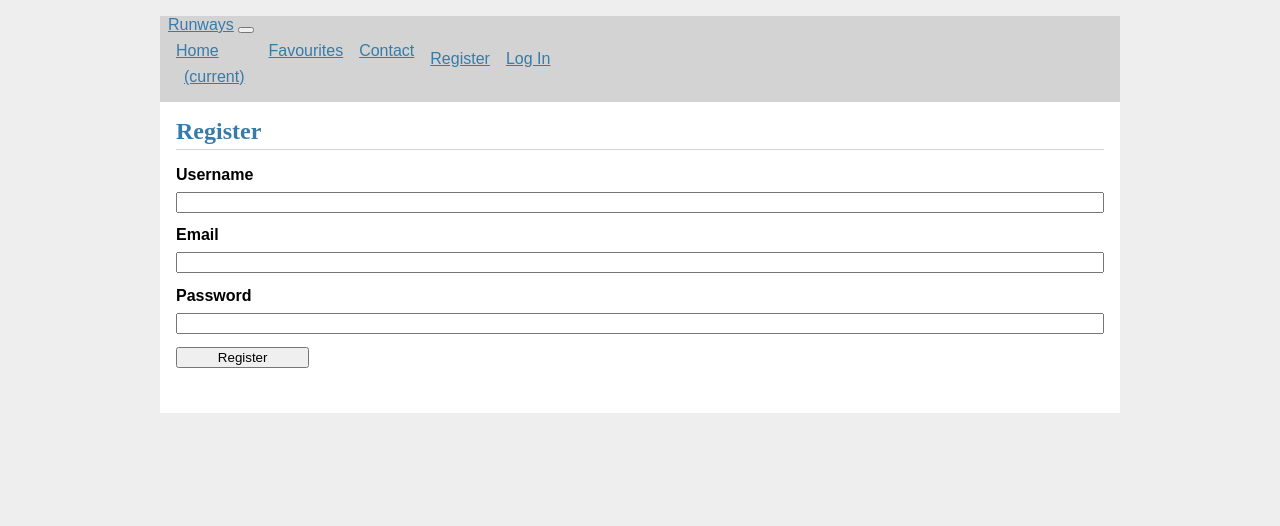
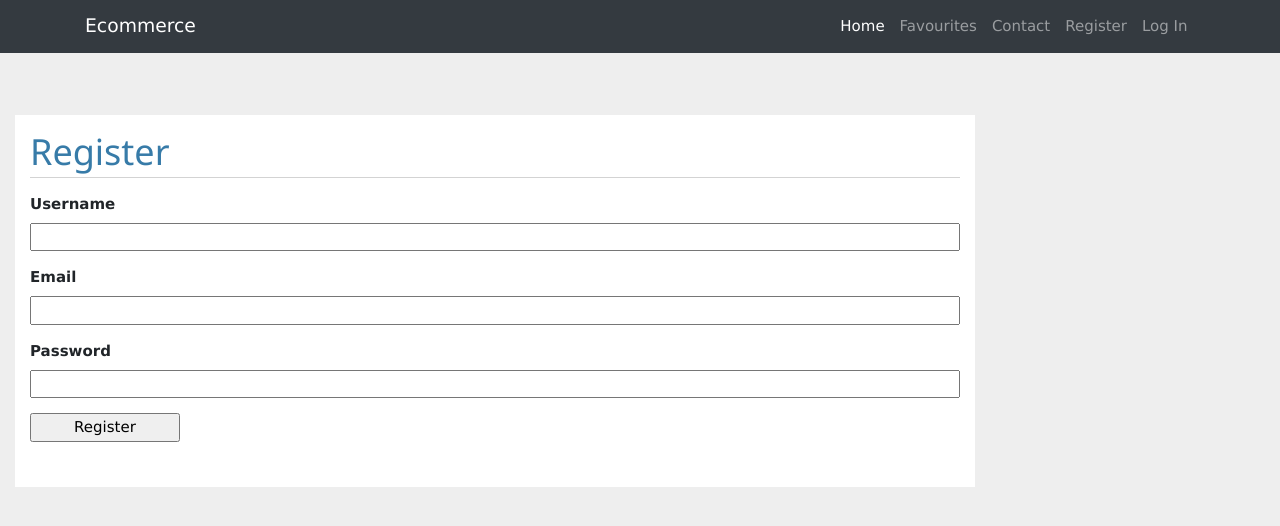
Before and after one commit to anjali-wq/Ecommerce, a Flask app: page /auth/register in a window 1280 px wide. Shown: the top 526 px of the page. Run offline with Flask 2, Linux system fonts and the light colour scheme; some libraries are stand-ins or nearby versions.

Commit message:
Changes made in base.html file

```diff
--- a/flaskr/templates/auth/register.html
+++ b/flaskr/templates/auth/register.html
@@ -1,4 +1,7 @@
 {% extends 'base.html' %}
+
+
+
 
 {% block header %}
   <h1>{% block title %}Register{% endblock %}</h1>
--- a/flaskr/templates/base.html
+++ b/flaskr/templates/base.html
@@ -1,10 +1,22 @@
 <!doctype html>
 <title>{% block title %}{% endblock %} - Flaskr</title>
 <link rel="stylesheet" href="{{ url_for('static', filename='style.css') }}">
-
+<head>
+	<title>Runway</title>
+	<meta charset="utf-8">
+	<meta name="viewport" content="width=device-width, initial-scale=1">
+	<link rel="stylesheet" href="https://maxcdn.bootstrapcdn.com/bootstrap/4.3.1/css/bootstrap.min.css">
+	<script src="https://ajax.googleapis.com/ajax/libs/jquery/3.4.1/jquery.min.js"></script>
+	<link rel="stylesheet" href="https://use.fontawesome.com/releases/v5.0.13/css/all.css" integrity="sha384-DNOHZ68U8hZfKXOrtjWvjxusGo9WQnrNx2sqG0tfsghAvtVlRW3tvkXWZh58N9jp" crossorigin="anonymous">
+	<script src="https://cdnjs.cloudflare.com/ajax/libs/popper.js/1.14.7/umd/popper.min.js"></script>
+	<script src="https://maxcdn.bootstrapcdn.com/bootstrap/4.3.1/js/bootstrap.min.js"></script>
+	<link rel="stylesheet" href="https://www.w3schools.com/w3css/4/w3.css">
+	<script src="../static/scripts.js"></script>
+	<link rel="stylesheet" type="text/css" href="../css/index.css" media="screen"/>
+</head>
   <nav class="navbar navbar-expand-lg navbar-dark bg-dark fixed-top">
 	<div class="container">
-		<a class="navbar-brand" href="/">Runways</a>
+		<a class="navbar-brand" href="/">Ecommerce</a>
 		<button class="navbar-toggler" type="button" data-toggle="collapse" data-target="#navbarResponsive" aria-controls="navbarResponsive" aria-expanded="false" aria-label="Toggle navigation">
 			<span class="navbar-toggler-icon"></span>
 		</button>
@@ -22,21 +34,19 @@
 				<li class="nav-item">
 					<a class="nav-link" href="/contact">Contact</a>
 				</li>
-			</ul>
-		</div>
+
+    {% if g.user %}
+      <li><span>{{ g.user['username'] }}</span>
+      <li><a class="nav-link" href="{{ url_for('auth.logout') }}">Log Out</a>
+    {% else %}
+      <li><a class="nav-link" href="{{ url_for('auth.register') }}">Register</a>
+      <li><a class="nav-link" href="{{ url_for('auth.login') }}">Log In</a>
+    {% endif %}
+  </ul></div>
 	</div>
 
-  <ul>
-    {% if g.user %}
-      <li><span>{{ g.user['username'] }}</span>
-      <li><a href="{{ url_for('auth.logout') }}">Log Out</a>
-    {% else %}
-      <li><a href="{{ url_for('auth.register') }}">Register</a>
-      <li><a href="{{ url_for('auth.login') }}">Log In</a>
-    {% endif %}
-  </ul>
 </nav>
-<section class="content">
+<section class="content" style="margin-top: 100px;">
   <header>
     {% block header %}{% endblock %}
   </header>
--- a/flaskr/templates/index.html
+++ b/flaskr/templates/index.html
@@ -16,7 +16,7 @@
 <!--navbar starts here-->
 <nav class="navbar navbar-expand-lg navbar-dark bg-dark fixed-top">
 	<div class="container">
-		<a class="navbar-brand" href="/">Runways</a>
+		<a class="navbar-brand" href="/">Ecommerce</a>
 		<button class="navbar-toggler" type="button" data-toggle="collapse" data-target="#navbarResponsive" aria-controls="navbarResponsive" aria-expanded="false" aria-label="Toggle navigation">
 			<span class="navbar-toggler-icon"></span>
 		</button>
```
Also changed, not shown: instance/flaskr.sqlite.
